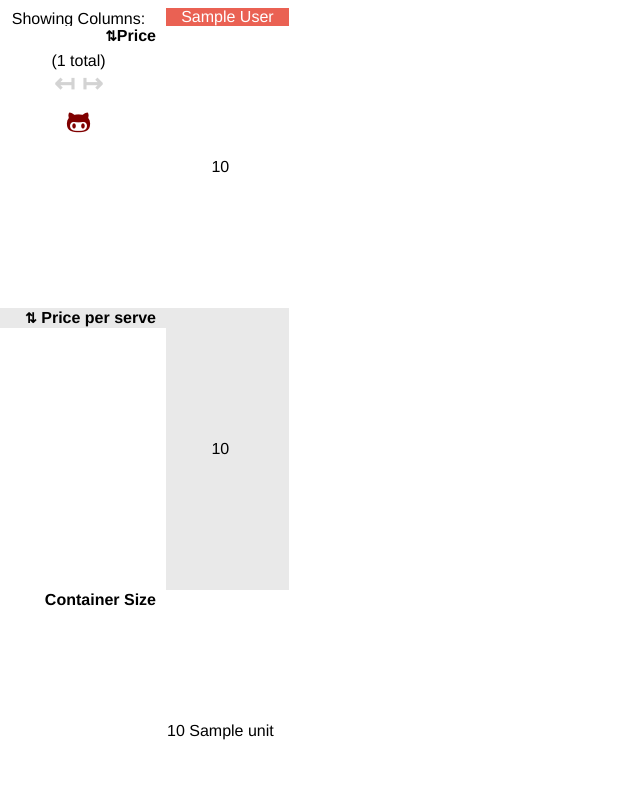
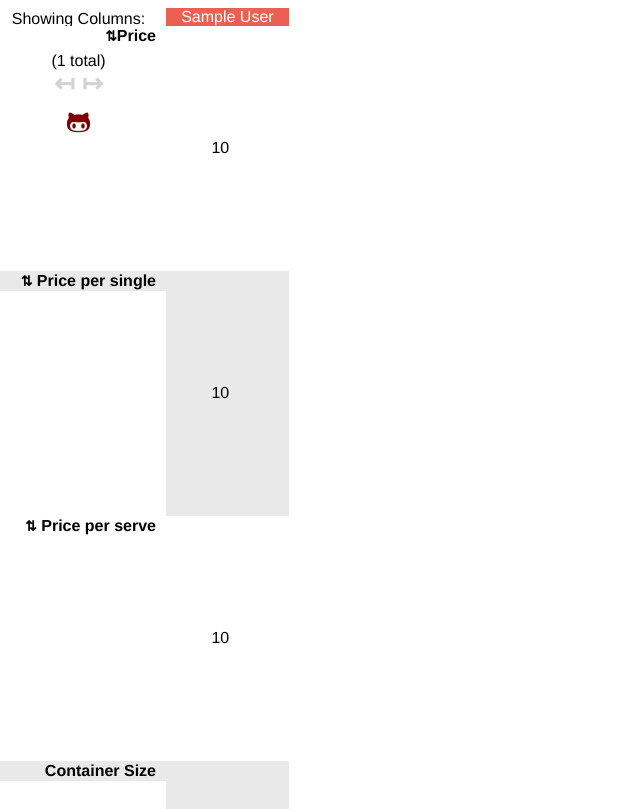
Before and after one commit to alyssaq/iherb-scraper-searcher, a Python web app: template app/templates/index.html in a window 1280 px wide. Shown: the top 809 px of the page, without its empty margins (0-640 px from the left). Run offline with Jinja, Linux system fonts and the light colour scheme; the template is opened without the code that fills it: most values are stand-ins (such as "Sample title", 1, 10 or a date in 2020); some libraries are stand-ins or nearby versions.

Commit message:
Added price per single unit

```diff
--- a/app/templates/results.html
+++ b/app/templates/results.html
@@ -43,6 +43,15 @@
     <td class="header sorter" data-key="price">Price</td>
     {% for row in data %}
       <td>{{ row.price }}</td>
+    {% endfor %}
+  </tr>
+
+  <tr class="price_per_single">
+    <td class="header sorter" data-key="price_per_single">
+      Price per single
+    </td>
+    {% for row in data %}
+      <td>{{ row.price_per_single | round(2) }}</td>
     {% endfor %}
   </tr>
 
--- a/iherb_scraper.py
+++ b/iherb_scraper.py
@@ -234,7 +234,9 @@ def product_profile(html):
   full_amt = fullsizes[full_index]['amount']
   serve_amt = serves[serve_index]['amount'] if serve_index >= 0 else full_amt
   profile['size_indexes'] = [full_index, serve_index]
-  profile['price_per_serve'] = profile['price'] / (full_amt*1.0) * serve_amt
+  profile['price_per_single'] = profile['price'] / (full_amt*1.0)
+  profile['price_per_serve'] = profile['price_per_single'] * serve_amt
+
   return profile
 
 i = 1
```
